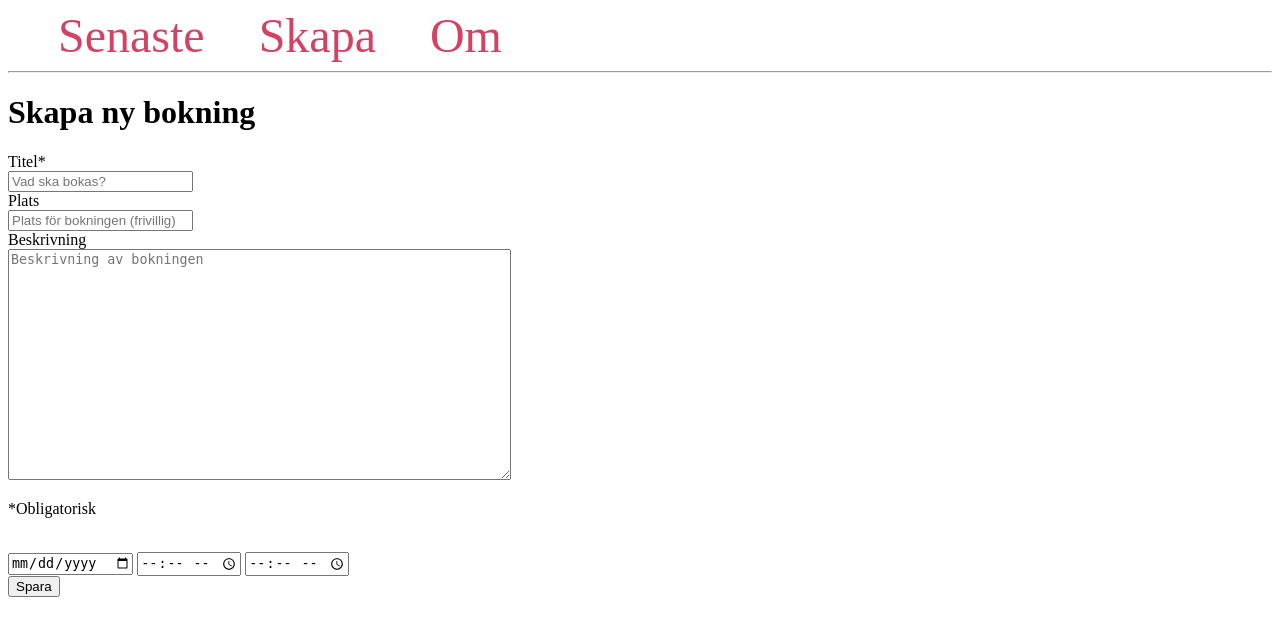
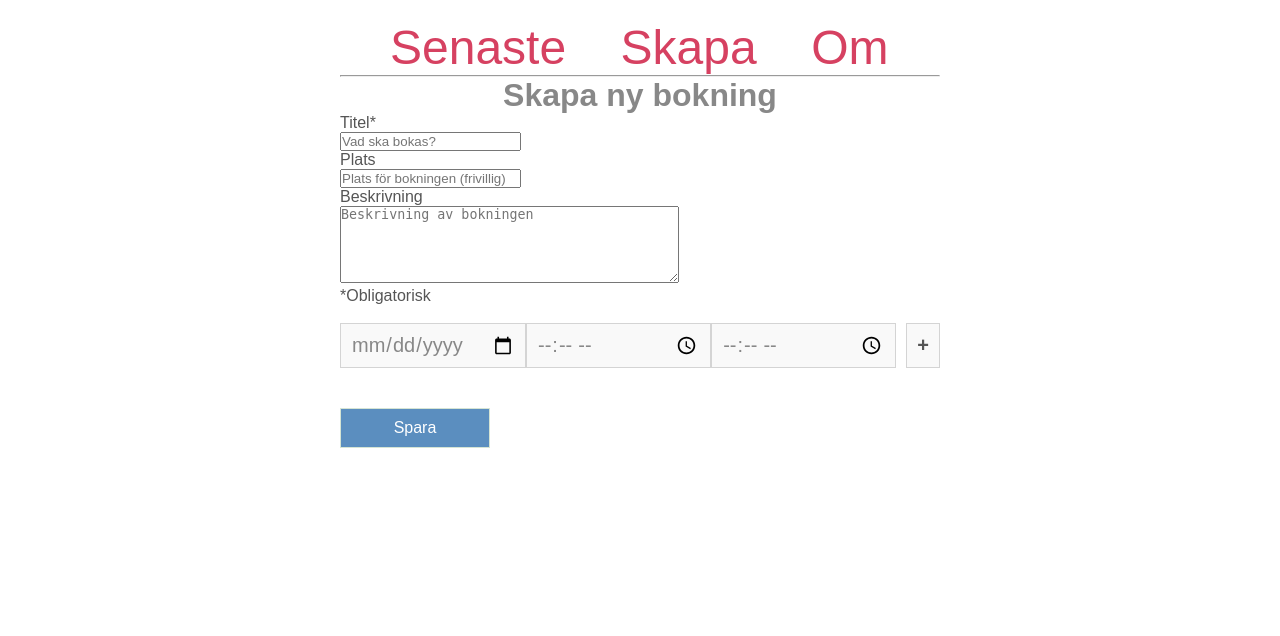
Before and after one commit to Asplund-Samuelsson/book, a Flask app: page /create/ in a window 1280 px wide. Shown: the top 636 px of the page. Run offline with Flask 3, Linux system fonts and the light colour scheme.

Commit message:
Enable dynamic add and delete of dates, but submission fails
https://digitalfox-tutorials.com/tutorial.php?title=How-to-add-remove-input-fields-dynamically-using-javascript

```diff
--- /dev/null
+++ b/static/styles.css
@@ -0,0 +1,116 @@
+*{
+	margin: 0;
+	padding: 0;
+	box-sizing: border-box;
+}
+
+body{
+	font-family: sans-serif;
+	min-height: 100%;
+	color: #555;
+	width:  600px;
+	margin: 0 auto;
+	padding-top: 20px;
+}
+
+h1{
+	text-align: center;
+	color:  #888;
+}
+
+.notes{
+	padding: 20px;
+}
+
+.notes p{
+	border-bottom: thin dotted #d4d4d4;
+	padding: 20px 10px 0px 0px;
+	font-style: italic;
+	font-size: 18px;
+}
+
+.notes p span{
+	font-size: 16px;
+	float:  right;
+	cursor: pointer;
+	display: inline-block;
+}
+.notes p span.mark{
+	color: green;
+	font-size: 30px;
+	transform: translateY(-10px);
+}
+
+form{
+	width:  100%;
+}
+
+.field{
+	margin-bottom: 10px;
+	display: flex;
+	transition: opacity 0.3s;
+}
+
+.field input{
+	padding: 5px 10px;
+	width: 100%;
+	border: none;
+	 border: thin solid #d4d4d4;
+	font-size: 20px;
+	color: #888;
+	font-family: ubuntu, sans-serif;
+	background-color: #f9f9f9;
+}
+.field input:focus{
+	outline: none;
+}
+
+.field span{
+	display: inline-block;
+	margin-left: 10px;
+	cursor: pointer;
+	background-color: #f9f9f9;
+	padding: 10px;
+	font-size: 20px;
+	transition: all 0.3s;
+	font-weight: bold;
+	border: thin solid #d4d4d4;
+}
+.field span:last-child{
+	display: none;
+	padding: 12px;
+}
+.field span:hover{
+	background-color: green;
+	border: thin solid green;
+	color: #fff;
+}
+.field span:last-child:hover{
+	background-color: red;
+	border: thin solid red;
+	color: #fff;
+}
+
+
+button{
+	display: block;
+	padding: 10px 20px;
+	margin-top: 30px;
+	width:  150px;
+	float: left;
+	font-size: 16px;
+	background-color: #5b8ebf;
+	border: thin solid #d5e4d4;
+	cursor: pointer;
+	color: #fff;
+}
+
+button:active{
+	background-color: #aedea6;
+	color: #000;
+}
+
+.reset{
+	float: right;
+	background-color: green;
+}
--- a/templates/base.html
+++ b/templates/base.html
@@ -2,6 +2,7 @@
 <html lang="en">
 <head>
     <meta charset="UTF-8">
+    <link rel="stylesheet" href="{{ url_for('static', filename='styles.css') }}">
     <title>{% block title %} {% endblock %} - PanBook</title>
     <style>
         .booking {
@@ -38,5 +39,6 @@
         {% endfor %}
         {% block content %} {% endblock %}
     </div>
+    <script src="{{ url_for('static', filename='script.js') }}"></script>
 </body>
 </html>
--- a/templates/create.html
+++ b/templates/create.html
@@ -21,16 +21,19 @@
         <br>
         <textarea name="description"
                   placeholder="Beskrivning av bokningen"
-                  rows="15"
-                  cols="60"
+                  rows="5"
+                  cols="40"
                   >{{ request.form['description'] }}</textarea>
         <br>
         <p>*Obligatorisk</p>
         <br>
-        <input type="date" name="date" value="{{ request.form['date'] }}"></input>
-        <input type="time" name="start_time" value="{{ request.form['start_time'] }}"></input>
-        <input type="time" name="end_time" value="{{ request.form['end_time'] }}"></input>
-        <br>
+        <div class="field">
+            <input type="date" name="dates[]"></input>
+            <input type="time" name="start_times[]"></input>
+            <input type="time" name="end_times[]"></input>
+            <span onclick="addField(this)">+</span>
+            <span onclick="removeField(this)">-</span>
+        </div>
         <button type="submit">Spara</button>
     </form>
 {% endblock %}
```
Also changed, not shown: static/script.js (added, +62 -0 lines).
